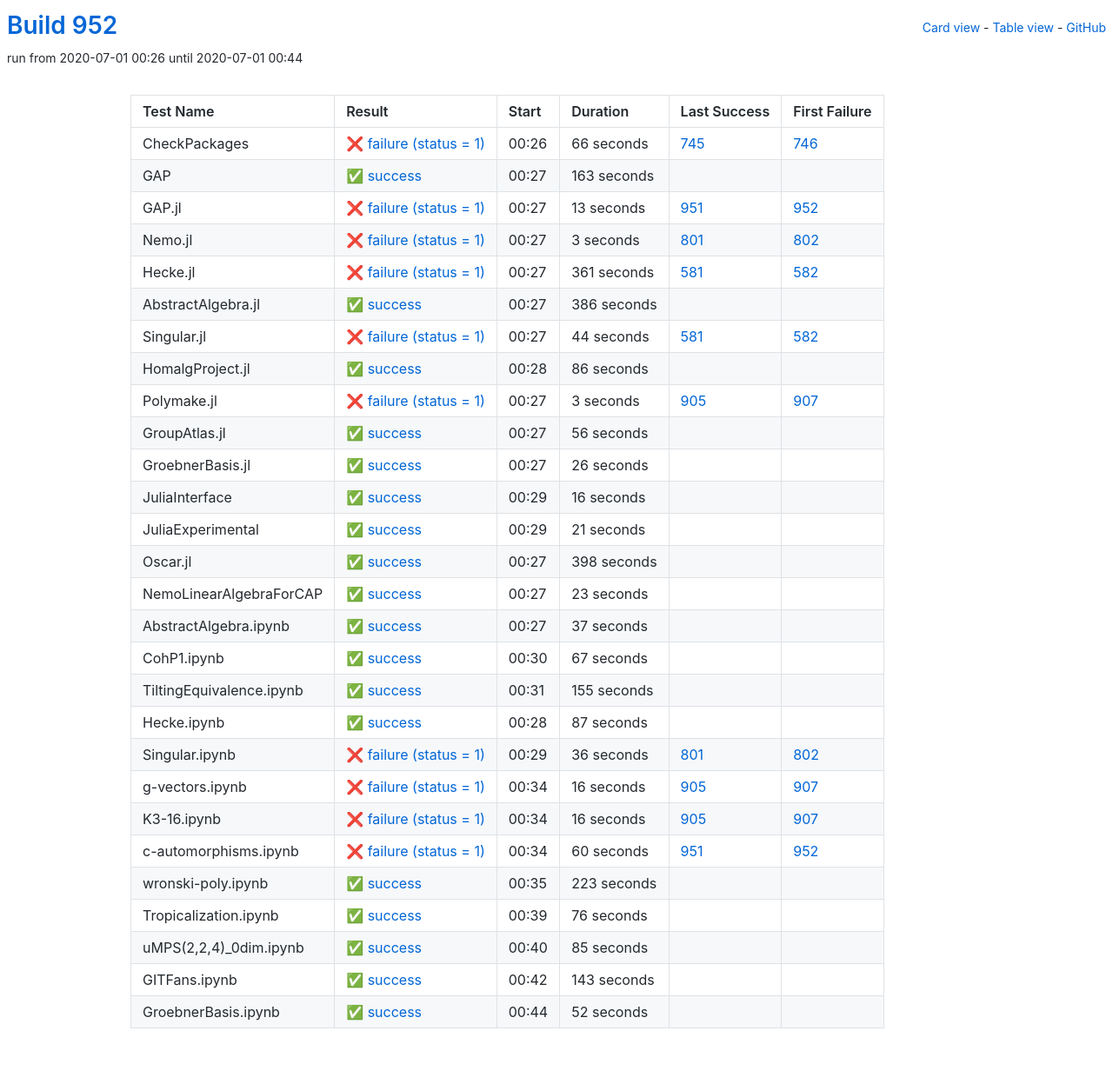
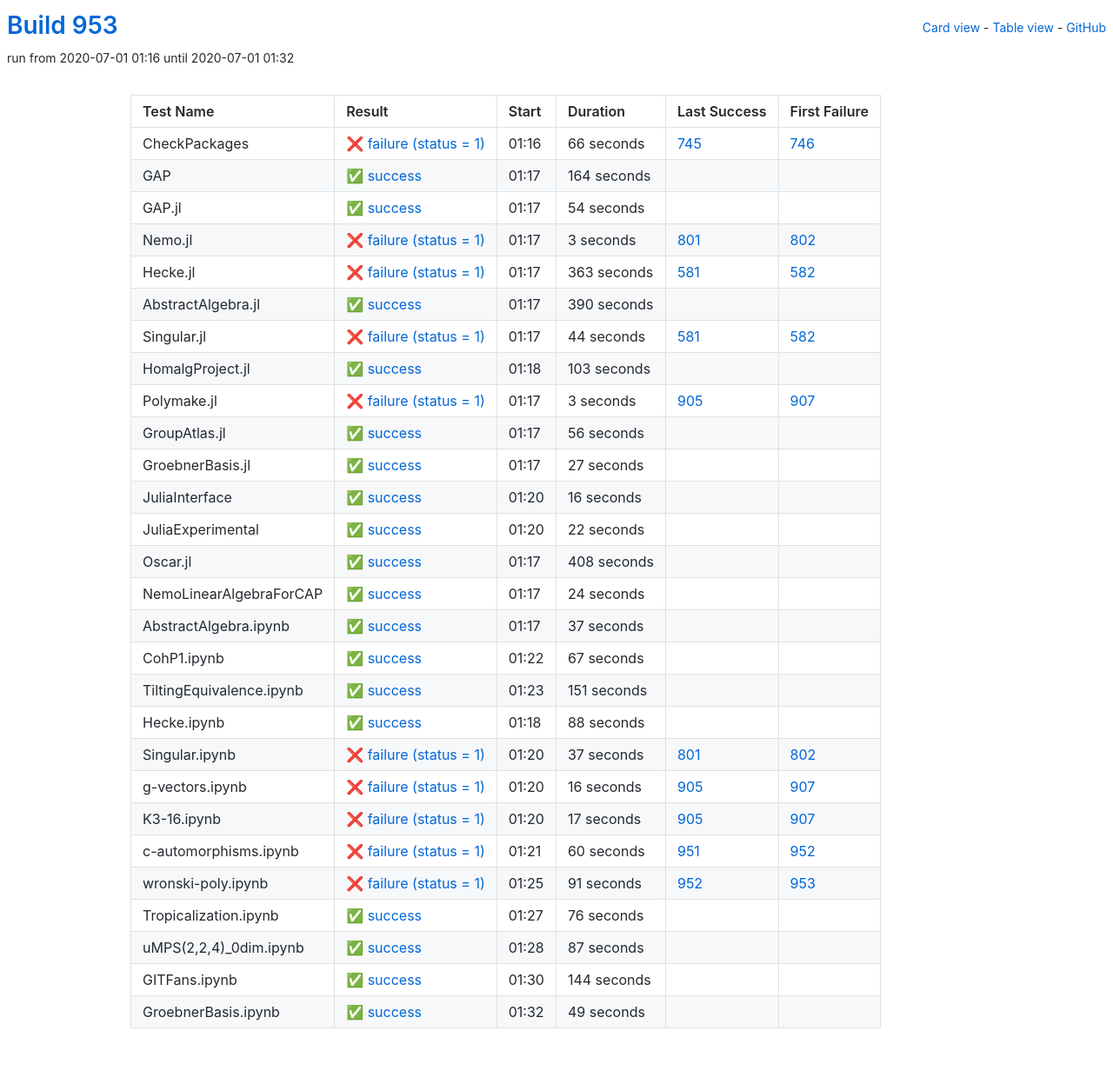
Before and after one commit to oscar-system/oscar-ci-status-1.4, a Jekyll site: the page built from table.html, in a window 1280 px wide. Shown: the whole page at 87% size. Built offline with Jekyll 4.4.1, drawn with Linux system fonts in a browser that asks for light colours.

Commit message:
Build #953

```diff
--- a/_data/ci.yml
+++ b/_data/ci.yml
@@ -1,6 +1,6 @@
 ---
-build: 952
-build_url: https://oscarci.mathematik.uni-kl.de/job/oscar-julia-1.4/952/
+build: 953
+build_url: https://oscarci.mathematik.uni-kl.de/job/oscar-julia-1.4/953/
 job: oscar-julia-1.4
 organization: oscar-system
 repo: oscar-ci-status-1.4
@@ -8,8 +8,8 @@ repourl: https://github.com/oscar-system/oscar-ci-status-1.4
 tests:
 - name: CheckPackages
   id: checkpackages
-  log: https://oscarci.mathematik.uni-kl.de/job/oscar-julia-1.4/952/artifact/logs/build-952/CheckPackages.log
-  start: 2020-07-01 00:26
+  log: https://oscarci.mathematik.uni-kl.de/job/oscar-julia-1.4/953/artifact/logs/build-953/CheckPackages.log
+  start: 2020-07-01 01:16
   success: false
   exitcode: 1
   status: failure
@@ -20,32 +20,32 @@ tests:
   first_failure_url: https://oscarci.mathematik.uni-kl.de/job/oscar-julia-1.4/746/
 - name: GAP
   id: gap
-  log: https://oscarci.mathematik.uni-kl.de/job/oscar-julia-1.4/952/artifact/logs/build-952/GAP.log
-  start: 2020-07-01 00:27
+  log: https://oscarci.mathematik.uni-kl.de/job/oscar-julia-1.4/953/artifact/logs/build-953/GAP.log
+  start: 2020-07-01 01:17
   success: true
   exitcode: 0
   status: success
-  duration: 163
+  duration: 164
   last_success: false
   last_success_url:
   first_failure: false
   first_failure_url:
 - name: GAP.jl
   id: gap-jl
-  log: https://oscarci.mathematik.uni-kl.de/job/oscar-julia-1.4/952/artifact/logs/build-952/GAP.jl.log
-  start: 2020-07-01 00:27
-  success: false
-  exitcode: 1
-  status: failure
-  duration: 13
-  last_success: 951
-  last_success_url: https://oscarci.mathematik.uni-kl.de/job/oscar-julia-1.4/951/
-  first_failure: 952
-  first_failure_url: https://oscarci.mathematik.uni-kl.de/job/oscar-julia-1.4/952/
+  log: https://oscarci.mathematik.uni-kl.de/job/oscar-julia-1.4/953/artifact/logs/build-953/GAP.jl.log
+  start: 2020-07-01 01:17
+  success: true
+  exitcode: 0
+  status: success
+  duration: 54
+  last_success: false
+  last_success_url:
+  first_failure: false
+  first_failure_url:
 - name: Nemo.jl
   id: nemo-jl
-  log: https://oscarci.mathematik.uni-kl.de/job/oscar-julia-1.4/952/artifact/logs/build-952/Nemo.jl.log
-  start: 2020-07-01 00:27
+  log: https://oscarci.mathematik.uni-kl.de/job/oscar-julia-1.4/953/artifact/logs/build-953/Nemo.jl.log
+  start: 2020-07-01 01:17
   success: false
   exitcode: 1
   status: failure
@@ -56,32 +56,32 @@ tests:
   first_failure_url: https://oscarci.mathematik.uni-kl.de/job/oscar-julia-1.4/802/
 - name: Hecke.jl
   id: hecke-jl
-  log: https://oscarci.mathematik.uni-kl.de/job/oscar-julia-1.4/952/artifact/logs/build-952/Hecke.jl.log
-  start: 2020-07-01 00:27
+  log: https://oscarci.mathematik.uni-kl.de/job/oscar-julia-1.4/953/artifact/logs/build-953/Hecke.jl.log
+  start: 2020-07-01 01:17
   success: false
   exitcode: 1
   status: failure
-  duration: 361
+  duration: 363
   last_success: 581
   last_success_url: https://oscarci.mathematik.uni-kl.de/job/oscar-julia-1.4/581/
   first_failure: 582
   first_failure_url: https://oscarci.mathematik.uni-kl.de/job/oscar-julia-1.4/582/
 - name: AbstractAlgebra.jl
   id: abstractalgebra-jl
-  log: https://oscarci.mathematik.uni-kl.de/job/oscar-julia-1.4/952/artifact/logs/build-952/AbstractAlgebra.jl.log
-  start: 2020-07-01 00:27
+  log: https://oscarci.mathematik.uni-kl.de/job/oscar-julia-1.4/953/artifact/logs/build-953/AbstractAlgebra.jl.log
+  start: 2020-07-01 01:17
   success: true
   exitcode: 0
   status: success
-  duration: 386
+  duration: 390
   last_success: false
   last_success_url:
   first_failure: false
   first_failure_url:
 - name: Singular.jl
   id: singular-jl
-  log: https://oscarci.mathematik.uni-kl.de/job/oscar-julia-1.4/952/artifact/logs/build-952/Singular.jl.log
-  start: 2020-07-01 00:27
+  log: https://oscarci.mathematik.uni-kl.de/job/oscar-julia-1.4/953/artifact/logs/build-953/Singular.jl.log
+  start: 2020-07-01 01:17
   success: false
   exitcode: 1
   status: failure
@@ -92,20 +92,20 @@ tests:
   first_failure_url: https://oscarci.mathematik.uni-kl.de/job/oscar-julia-1.4/582/
 - name: HomalgProject.jl
   id: homalgproject-jl
-  log: https://oscarci.mathematik.uni-kl.de/job/oscar-julia-1.4/952/artifact/logs/build-952/HomalgProject.jl.log
-  start: 2020-07-01 00:28
+  log: https://oscarci.mathematik.uni-kl.de/job/oscar-julia-1.4/953/artifact/logs/build-953/HomalgProject.jl.log
+  start: 2020-07-01 01:18
   success: true
   exitcode: 0
   status: success
-  duration: 86
+  duration: 103
   last_success: false
   last_success_url:
   first_failure: false
   first_failure_url:
 - name: Polymake.jl
   id: polymake-jl
-  log: https://oscarci.mathematik.uni-kl.de/job/oscar-julia-1.4/952/artifact/logs/build-952/Polymake.jl.log
-  start: 2020-07-01 00:27
+  log: https://oscarci.mathematik.uni-kl.de/job/oscar-julia-1.4/953/artifact/logs/build-953/Polymake.jl.log
+  start: 2020-07-01 01:17
   success: false
   exitcode: 1
   status: failure
@@ -116,8 +116,8 @@ tests:
   first_failure_url: https://oscarci.mathematik.uni-kl.de/job/oscar-julia-1.4/907/
 - name: GroupAtlas.jl
   id: groupatlas-jl
-  log: https://oscarci.mathematik.uni-kl.de/job/oscar-julia-1.4/952/artifact/logs/build-952/GroupAtlas.jl.log
-  start: 2020-07-01 00:27
+  log: https://oscarci.mathematik.uni-kl.de/job/oscar-julia-1.4/953/artifact/logs/build-953/GroupAtlas.jl.log
+  start: 2020-07-01 01:17
   success: true
   exitcode: 0
   status: success
@@ -128,20 +128,20 @@ tests:
   first_failure_url:
 - name: GroebnerBasis.jl
   id: groebnerbasis-jl
-  log: https://oscarci.mathematik.uni-kl.de/job/oscar-julia-1.4/952/artifact/logs/build-952/GroebnerBasis.jl.log
-  start: 2020-07-01 00:27
+  log: https://oscarci.mathematik.uni-kl.de/job/oscar-julia-1.4/953/artifact/logs/build-953/GroebnerBasis.jl.log
+  start: 2020-07-01 01:17
   success: true
   exitcode: 0
   status: success
-  duration: 26
+  duration: 27
   last_success: false
   last_success_url:
   first_failure: false
   first_failure_url:
 - name: JuliaInterface
   id: juliainterface
-  log: https://oscarci.mathematik.uni-kl.de/job/oscar-julia-1.4/952/artifact/logs/build-952/JuliaInterface.log
-  start: 2020-07-01 00:29
+  log: https://oscarci.mathematik.uni-kl.de/job/oscar-julia-1.4/953/artifact/logs/build-953/JuliaInterface.log
+  start: 2020-07-01 01:20
   success: true
   exitcode: 0
   status: success
@@ -152,44 +152,44 @@ tests:
   first_failure_url:
 - name: JuliaExperimental
   id: juliaexperimental
-  log: https://oscarci.mathematik.uni-kl.de/job/oscar-julia-1.4/952/artifact/logs/build-952/JuliaExperimental.log
-  start: 2020-07-01 00:29
+  log: https://oscarci.mathematik.uni-kl.de/job/oscar-julia-1.4/953/artifact/logs/build-953/JuliaExperimental.log
+  start: 2020-07-01 01:20
   success: true
   exitcode: 0
   status: success
-  duration: 21
+  duration: 22
   last_success: false
   last_success_url:
   first_failure: false
   first_failure_url:
 - name: Oscar.jl
   id: oscar-jl
-  log: https://oscarci.mathematik.uni-kl.de/job/oscar-julia-1.4/952/artifact/logs/build-952/Oscar.jl.log
-  start: 2020-07-01 00:27
+  log: https://oscarci.mathematik.uni-kl.de/job/oscar-julia-1.4/953/artifact/logs/build-953/Oscar.jl.log
+  start: 2020-07-01 01:17
   success: true
   exitcode: 0
   status: success
-  duration: 398
+  duration: 408
   last_success: false
   last_success_url:
   first_failure: false
   first_failure_url:
 - name: NemoLinearAlgebraForCAP
   id: nemolinearalgebraforcap
-  log: https://oscarci.mathematik.uni-kl.de/job/oscar-julia-1.4/952/artifact/logs/build-952/NemoLinearAlgebraForCAP.log
-  start: 2020-07-01 00:27
+  log: https://oscarci.mathematik.uni-kl.de/job/oscar-julia-1.4/953/artifact/logs/build-953/NemoLinearAlgebraForCAP.log
+  start: 2020-07-01 01:17
   success: true
   exitcode: 0
   status: success
-  duration: 23
+  duration: 24
   last_success: false
   last_success_url:
   first_failure: false
   first_failure_url:
 - name: AbstractAlgebra.ipynb
   id: abstractalgebra-ipynb
-  log: https://oscarci.mathematik.uni-kl.de/job/oscar-julia-1.4/952/artifact/logs/build-952/AbstractAlgebra.ipynb.log
-  start: 2020-07-01 00:27
+  log: https://oscarci.mathematik.uni-kl.de/job/oscar-julia-1.4/953/artifact/logs/build-953/AbstractAlgebra.ipynb.log
+  start: 2020-07-01 01:17
   success: true
   exitcode: 0
   status: success
@@ -200,8 +200,8 @@ tests:
   first_failure_url:
 - name: CohP1.ipynb
   id: cohp1-ipynb
-  log: https://oscarci.mathematik.uni-kl.de/job/oscar-julia-1.4/952/artifact/logs/build-952/CohP1.ipynb.log
-  start: 2020-07-01 00:30
+  log: https://oscarci.mathematik.uni-kl.de/job/oscar-julia-1.4/953/artifact/logs/build-953/CohP1.ipynb.log
+  start: 2020-07-01 01:22
   success: true
   exitcode: 0
   status: success
@@ -212,44 +212,44 @@ tests:
   first_failure_url:
 - name: TiltingEquivalence.ipynb
   id: tiltingequivalence-ipynb
-  log: https://oscarci.mathematik.uni-kl.de/job/oscar-julia-1.4/952/artifact/logs/build-952/TiltingEquivalence.ipynb.log
-  start: 2020-07-01 00:31
+  log: https://oscarci.mathematik.uni-kl.de/job/oscar-julia-1.4/953/artifact/logs/build-953/TiltingEquivalence.ipynb.log
+  start: 2020-07-01 01:23
   success: true
   exitcode: 0
   status: success
-  duration: 155
+  duration: 151
   last_success: false
   last_success_url:
   first_failure: false
   first_failure_url:
 - name: Hecke.ipynb
   id: hecke-ipynb
-  log: https://oscarci.mathematik.uni-kl.de/job/oscar-julia-1.4/952/artifact/logs/build-952/Hecke.ipynb.log
-  start: 2020-07-01 00:28
+  log: https://oscarci.mathematik.uni-kl.de/job/oscar-julia-1.4/953/artifact/logs/build-953/Hecke.ipynb.log
+  start: 2020-07-01 01:18
   success: true
   exitcode: 0
   status: success
-  duration: 87
+  duration: 88
   last_success: false
   last_success_url:
   first_failure: false
   first_failure_url:
 - name: Singular.ipynb
   id: singular-ipynb
-  log: https://oscarci.mathematik.uni-kl.de/job/oscar-julia-1.4/952/artifact/logs/build-952/Singular.ipynb.log
-  start: 2020-07-01 00:29
+  log: https://oscarci.mathematik.uni-kl.de/job/oscar-julia-1.4/953/artifact/logs/build-953/Singular.ipynb.log
+  start: 2020-07-01 01:20
   success: false
   exitcode: 1
   status: failure
-  duration: 36
+  duration: 37
   last_success: 801
   last_success_url: https://oscarci.mathematik.uni-kl.de/job/oscar-julia-1.4/801/
   first_failure: 802
   first_failure_url: https://oscarci.mathematik.uni-kl.de/job/oscar-julia-1.4/802/
 - name: g-vectors.ipynb
   id: g-vectors-ipynb
-  log: https://oscarci.mathematik.uni-kl.de/job/oscar-julia-1.4/952/artifact/logs/build-952/g-vectors.ipynb.log
-  start: 2020-07-01 00:34
+  log: https://oscarci.mathematik.uni-kl.de/job/oscar-julia-1.4/953/artifact/logs/build-953/g-vectors.ipynb.log
+  start: 2020-07-01 01:20
   success: false
   exitcode: 1
   status: failure
@@ -260,20 +260,20 @@ tests:
   first_failure_url: https://oscarci.mathematik.uni-kl.de/job/oscar-julia-1.4/907/
 - name: K3-16.ipynb
   id: k3-16-ipynb
-  log: https://oscarci.mathematik.uni-kl.de/job/oscar-julia-1.4/952/artifact/logs/build-952/K3-16.ipynb.log
-  start: 2020-07-01 00:34
+  log: https://oscarci.mathematik.uni-kl.de/job/oscar-julia-1.4/953/artifact/logs/build-953/K3-16.ipynb.log
+  start: 2020-07-01 01:20
   success: false
   exitcode: 1
   status: failure
-  duration: 16
+  duration: 17
   last_success: 905
   last_success_url: https://oscarci.mathematik.uni-kl.de/job/oscar-julia-1.4/905/
   first_failure: 907
   first_failure_url: https://oscarci.mathematik.uni-kl.de/job/oscar-julia-1.4/907/
 - name: c-automorphisms.ipynb
   id: c-automorphisms-ipynb
-  log: https://oscarci.mathematik.uni-kl.de/job/oscar-julia-1.4/952/artifact/logs/build-952/c-automorphisms.ipynb.log
-  start: 2020-07-01 00:34
+  log: https://oscarci.mathematik.uni-kl.de/job/oscar-julia-1.4/953/artifact/logs/build-953/c-automorphisms.ipynb.log
+  start: 2020-07-01 01:21
   success: false
   exitcode: 1
   status: failure
@@ -284,20 +284,20 @@ tests:
   first_failure_url: https://oscarci.mathematik.uni-kl.de/job/oscar-julia-1.4/952/
 - name: wronski-poly.ipynb
   id: wronski-poly-ipynb
-  log: https://oscarci.mathematik.uni-kl.de/job/oscar-julia-1.4/952/artifact/logs/build-952/wronski-poly.ipynb.log
-  start: 2020-07-01 00:35
-  success: true
-  exitcode: 0
-  status: success
-  duration: 223
-  last_success: false
-  last_success_url:
-  first_failure: false
-  first_failure_url:
+  log: https://oscarci.mathematik.uni-kl.de/job/oscar-julia-1.4/953/artifact/logs/build-953/wronski-poly.ipynb.log
+  start: 2020-07-01 01:25
+  success: false
+  exitcode: 1
+  status: failure
+  duration: 91
+  last_success: 952
+  last_success_url: https://oscarci.mathematik.uni-kl.de/job/oscar-julia-1.4/952/
+  first_failure: 953
+  first_failure_url: https://oscarci.mathematik.uni-kl.de/job/oscar-julia-1.4/953/
 - name: Tropicalization.ipynb
   id: tropicalization-ipynb
-  log: https://oscarci.mathematik.uni-kl.de/job/oscar-julia-1.4/952/artifact/logs/build-952/Tropicalization.ipynb.log
-  start: 2020-07-01 00:39
+  log: https://oscarci.mathematik.uni-kl.de/job/oscar-julia-1.4/953/artifact/logs/build-953/Tropicalization.ipynb.log
+  start: 2020-07-01 01:27
   success: true
   exitcode: 0
   status: success
@@ -308,36 +308,36 @@ tests:
   first_failure_url:
 - name: uMPS(2,2,4)_0dim.ipynb
   id: umps-2-2-4-0dim-ipynb
-  log: https://oscarci.mathematik.uni-kl.de/job/oscar-julia-1.4/952/artifact/logs/build-952/uMPS-2-2-4-_0dim.ipynb.log
-  start: 2020-07-01 00:40
+  log: https://oscarci.mathematik.uni-kl.de/job/oscar-julia-1.4/953/artifact/logs/build-953/uMPS-2-2-4-_0dim.ipynb.log
+  start: 2020-07-01 01:28
   success: true
   exitcode: 0
   status: success
-  duration: 85
+  duration: 87
   last_success: false
   last_success_url:
   first_failure: false
   first_failure_url:
 - name: GITFans.ipynb
   id: gitfans-ipynb
-  log: https://oscarci.mathematik.uni-kl.de/job/oscar-julia-1.4/952/artifact/logs/build-952/GITFans.ipynb.log
-  start: 2020-07-01 00:42
+  log: https://oscarci.mathematik.uni-kl.de/job/oscar-julia-1.4/953/artifact/logs/build-953/GITFans.ipynb.log
+  start: 2020-07-01 01:30
   success: true
   exitcode: 0
   status: success
-  duration: 143
+  duration: 144
   last_success: false
   last_success_url:
   first_failure: false
   first_failure_url:
 - name: GroebnerBasis.ipynb
   id: groebnerbasis-ipynb
-  log: https://oscarci.mathematik.uni-kl.de/job/oscar-julia-1.4/952/artifact/logs/build-952/GroebnerBasis.ipynb.log
-  start: 2020-07-01 00:44
+  log: https://oscarci.mathematik.uni-kl.de/job/oscar-julia-1.4/953/artifact/logs/build-953/GroebnerBasis.ipynb.log
+  start: 2020-07-01 01:32
   success: true
   exitcode: 0
   status: success
-  duration: 52
+  duration: 49
   last_success: false
   last_success_url:
   first_failure: false
```
Also changed, not shown: README.md.
